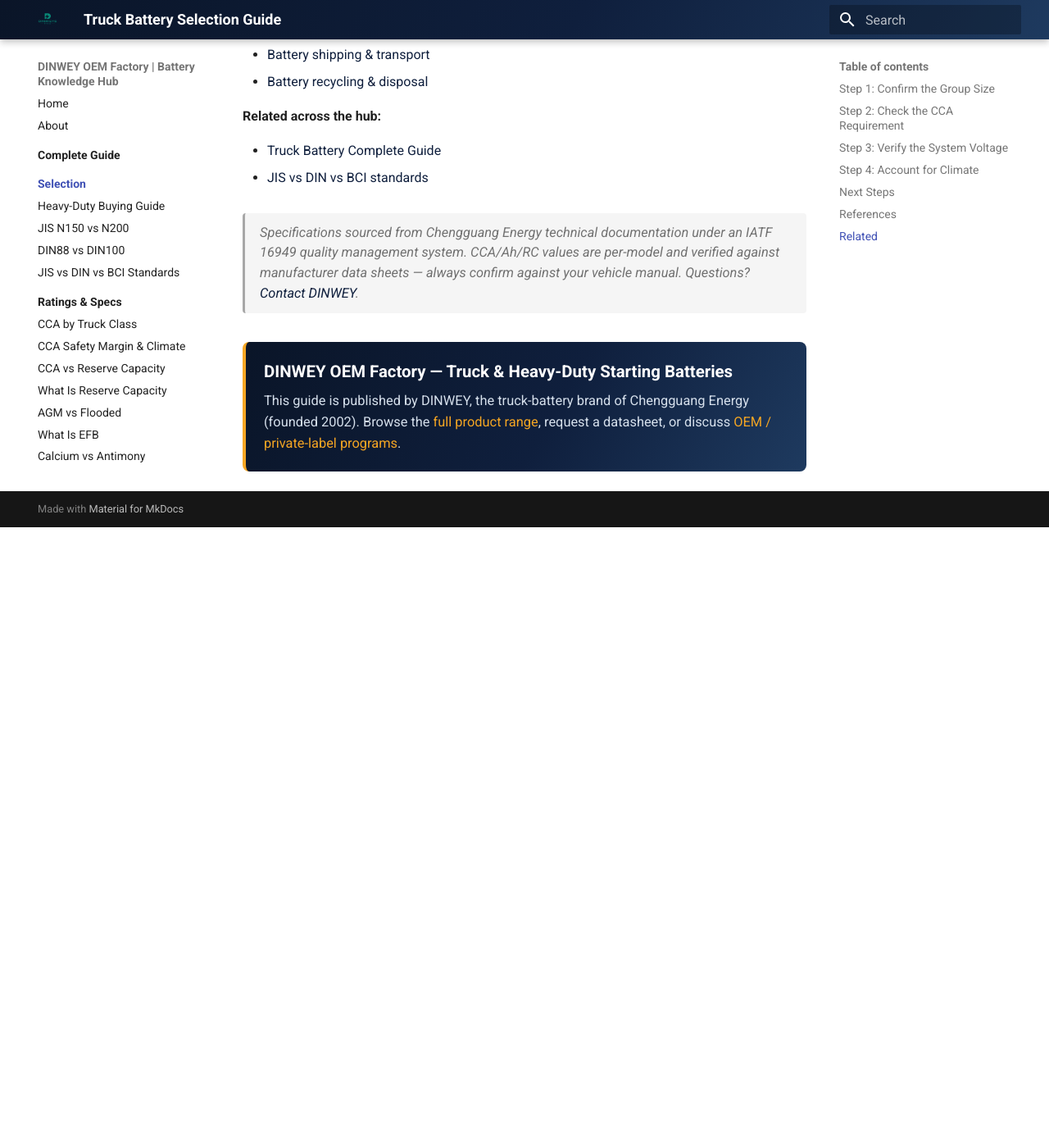
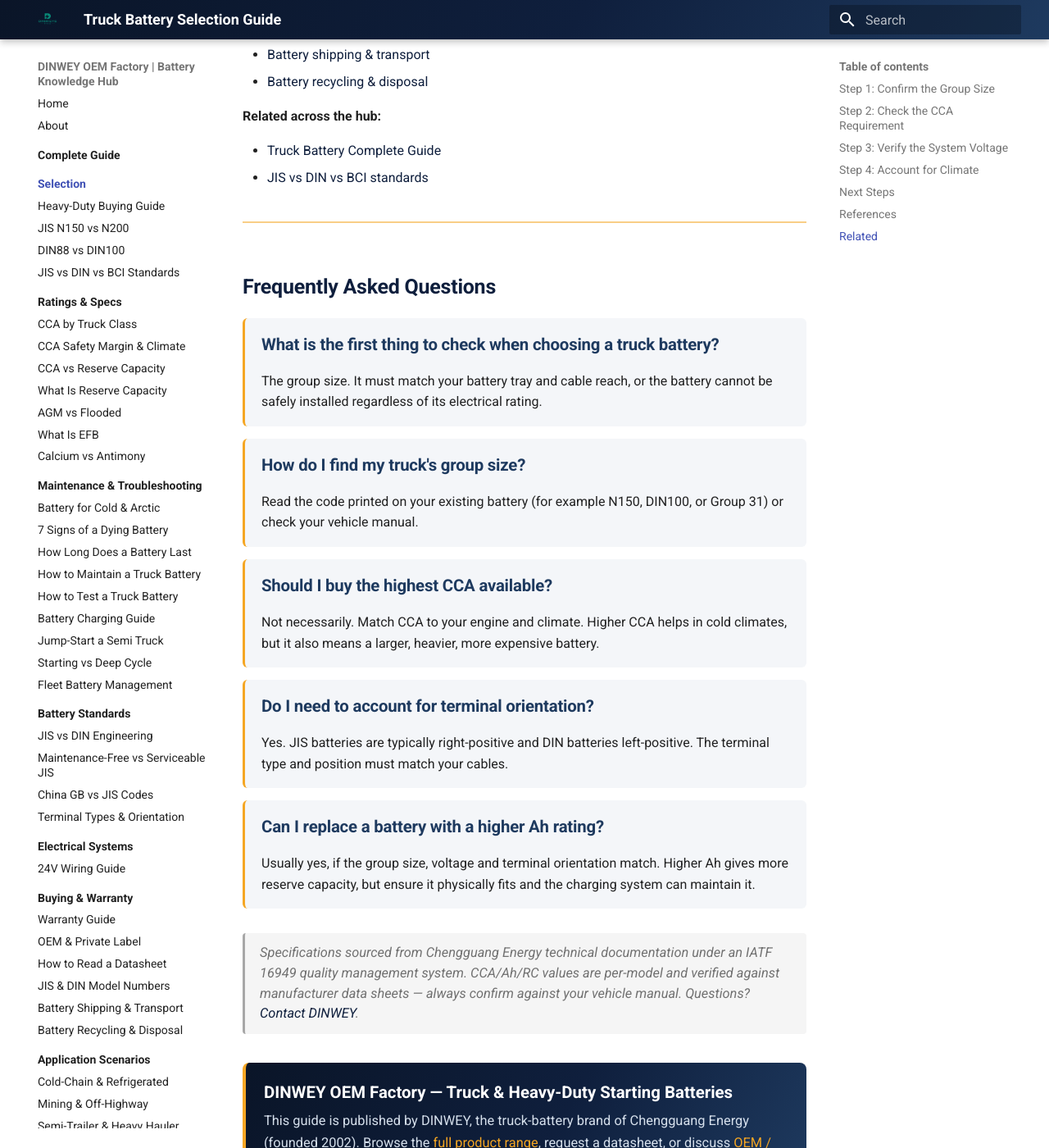
Before and after one commit to martinxionbiotech-max/data-dinweybattery, an MkDocs documentation site: the page built from docs/selection-guide/index.md, in a window 1280 px wide and 1400 px high, scrolled down 2095 px. Shown: the whole window at 82% size. Built offline with MkDocs 1.6.1 and Material for MkDocs 9.7.7, drawn with Linux system fonts in a browser that asks for light colours; before the commit the page ends 2738 px from its top, so only the background shows below that.

Commit message:
seo(faq): render visible FAQ matching FAQPage schema on all article pages

```diff
--- a/docs/stylesheets/extra.css
+++ b/docs/stylesheets/extra.css
@@ -89,3 +89,27 @@
   border-radius: 10px;
   border-left-width: 4px;
 }
+
+/* Visible FAQ section (matches FAQPage schema) */
+.dw-faq {
+  margin-top: 2rem;
+  padding-top: 1rem;
+  border-top: 2px solid rgba(245, 166, 35, 0.55);
+}
+.dw-faq h2 {
+  border-bottom: none;
+}
+.dw-faq-item {
+  padding: 0.85rem 1rem;
+  margin: 0.75rem 0;
+  background: var(--dinwey-bg-soft);
+  border-left: 3px solid var(--dinwey-amber);
+  border-radius: 6px;
+}
+.dw-faq-item h3 {
+  margin-top: 0;
+  font-size: 1.02rem;
+}
+.dw-faq-item p {
+  margin-bottom: 0;
+}
--- a/overrides/main.html
+++ b/overrides/main.html
@@ -211,6 +211,18 @@
 
   {{ page.content }}
 
+  {% if page.meta and page.meta.faq %}
+  <section class="dw-faq" aria-label="Frequently asked questions">
+    <h2 id="frequently-asked-questions">Frequently Asked Questions</h2>
+    {% for item in page.meta.faq %}
+    <div class="dw-faq-item">
+      <h3 id="faq-{{ loop.index }}">{{ item.q }}</h3>
+      <p>{{ item.a }}</p>
+    </div>
+    {% endfor %}
+  </section>
+  {% endif %}
+
   {% if page.meta and page.meta.type == 'article' %}
   <div class="dw-byline dw-byline--foot" role="note" aria-label="Correction and sourcing policy">
     <span class="dw-data-note">
```
